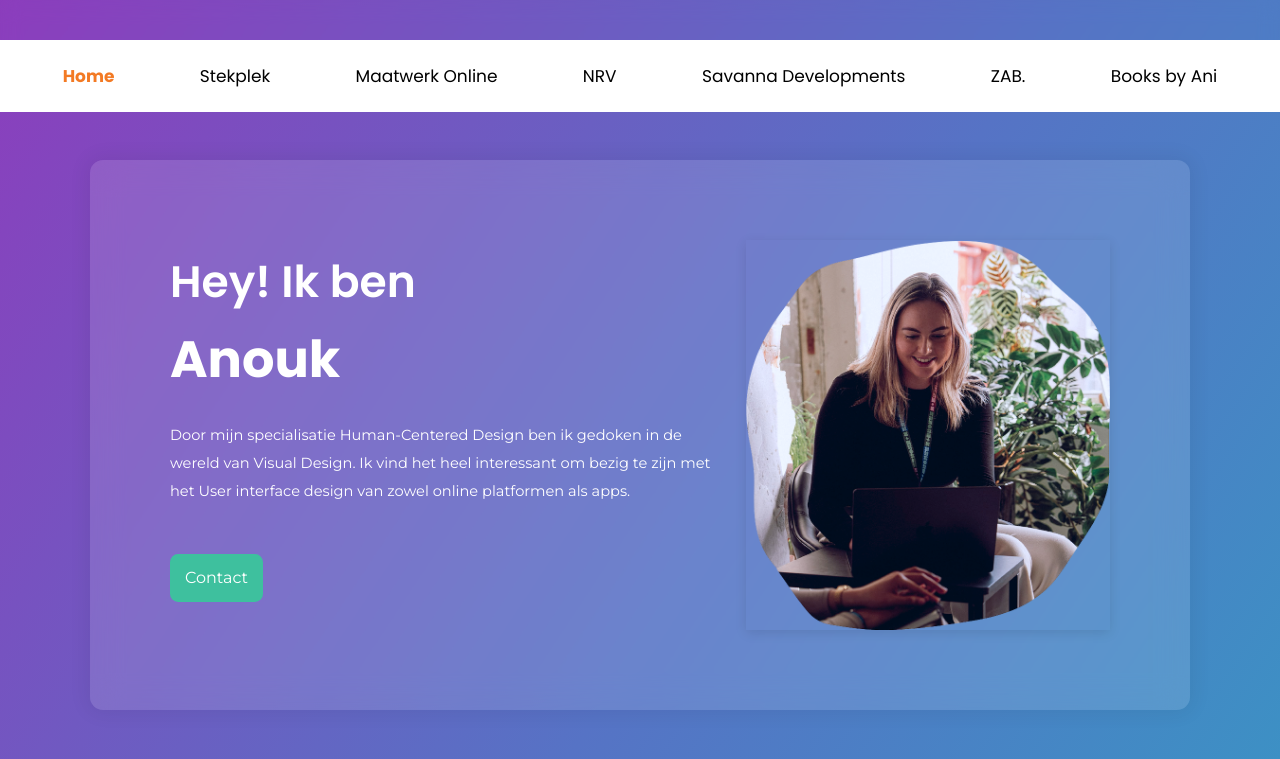
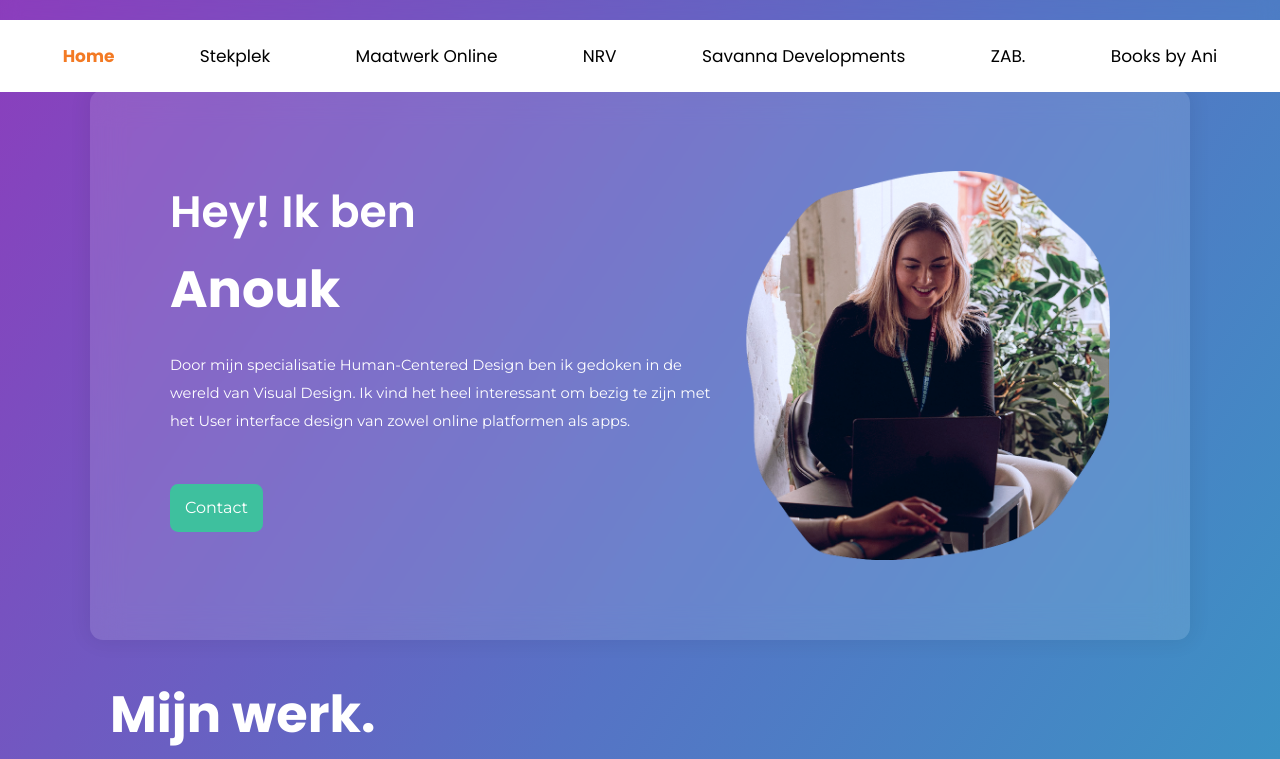
Before and after one commit to BruceKristelijn/anoukheeselaars.nl, a Vue app: page / in a window 1280 px wide. Shown: the top 759 px of the page. Built offline with nearby package versions, Linux system fonts and the light colour scheme.

Commit message:
Change the App.vue default offsets

```diff
--- a/src/App.vue
+++ b/src/App.vue
@@ -104,7 +104,7 @@
     </div>
   </nav>
 
-  <main class="container mx-auto max-w-[1100px] text-white mt-40">
+  <main class="container mx-auto max-w-[1100px] text-white">
     <RouterView v-slot="{ Component }">
       <transition name="fade">
         <Suspense>
@@ -116,10 +116,11 @@
 </template>
 
 <style scoped>
-  nav, .navblur {
+  nav,
+  .navblur {
     position: fixed;
     font-family: 'Poppins';
-    top:40px;
+    top: 20px;
     font-weight: 400;
     font-size: 17px;
     line-height: 100%;
@@ -134,6 +135,10 @@
 
   nav a {
     transition: all 0.2s ease-out;
+  }
+
+  main {
+    margin-top: 90px;
   }
 
   .active {
--- a/src/views/HomeView.vue
+++ b/src/views/HomeView.vue
@@ -77,7 +77,7 @@ const scroll_down_contact = () => {
                 <button class="text-[16px] btn cursor-pointer" @click="scroll_down_contact">Contact</button>
             </div>
             <div class="w-full col-span-2">
-                <img :src="anouk_heeselaars_home_foto" class="shadow">
+                <img :src="anouk_heeselaars_home_foto" class="">
             </div>
         </header>
 
```
